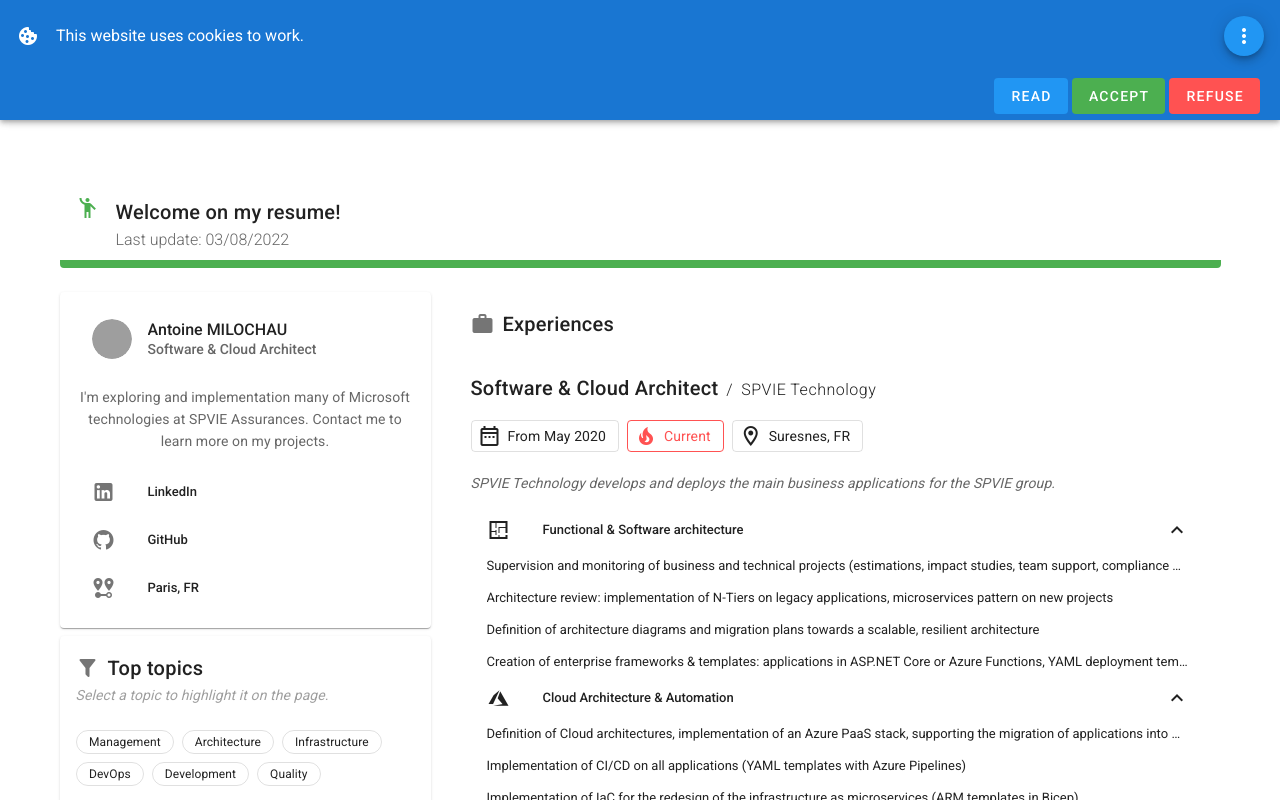
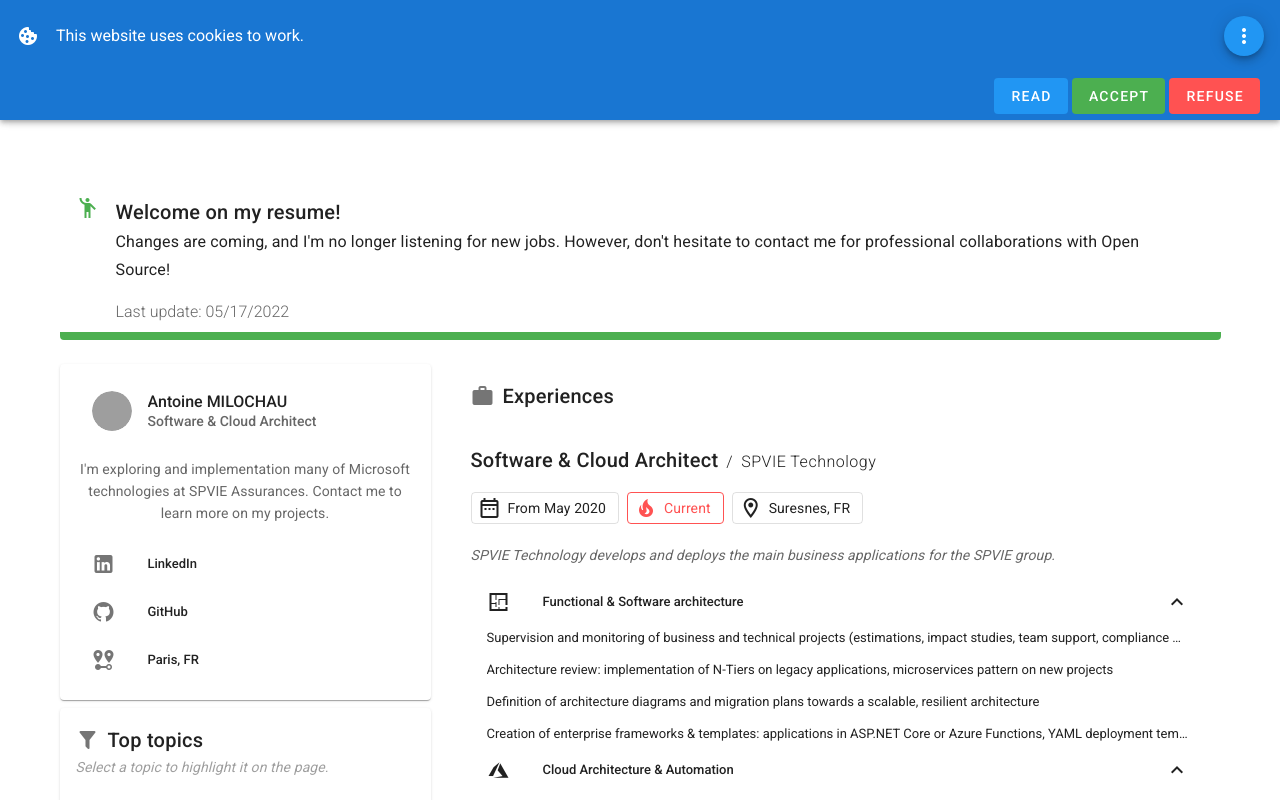
Before and after one commit to amilochau/cv, a Vue app: page /en/ in a window 1280 px wide. Shown: the top 800 px of the page. Built offline with nearby package versions, Linux system fonts and the light colour scheme; grey boxes are pictures that could not be loaded.

Commit message:
Update with last information

```diff
--- a/src/components/resume/section/Call.vue
+++ b/src/components/resume/section/Call.vue
@@ -8,6 +8,11 @@
     <h3 class="text-h6">
       {{ call.message }}
     </h3>
+    <p
+      v-if="call.description"
+      class="text-subtitle-1">
+      {{ call.description }}
+    </p>
     <div
       v-if="call.lastUpdate"
       class="text-body text--secondary font-weight-light">
--- a/src/data/resume/en.json
+++ b/src/data/resume/en.json
@@ -3,7 +3,8 @@
     "icon": { "mdi": "mdi-human-greeting" },
     "color": "success",
     "message": "Welcome on my resume!",
-    "lastUpdate": "2022-03-08"
+    "description": "Changes are coming, and I'm no longer listening for new jobs. However, don't hesitate to contact me for professional collaborations with Open Source!",
+    "lastUpdate": "2022-05-17"
   },
   "persona": {
     "image": "https://mil-content-prd-cdnedp-1.azureedge.net/web/images/cover-antoine-milochau.webp",
@@ -754,10 +755,9 @@
   "change": {
     "busy": true,
     "isTrialPeriod": false,
-    "isDepartureNotice": false,
-    "changeLikelihoodInPercent": 0.9,
-    "ongoingProcess": true,
-    "noticePeriodInDays": 90,
+    "isDepartureNotice": true,
+    "changeLikelihoodInPercent": 1.0,
+    "ongoingProcess": false,
     "noticePeriodBufferInDays": 21,
     "isDepartureEndOfMonth": false
   }
--- a/src/data/resume/fr.json
+++ b/src/data/resume/fr.json
@@ -3,7 +3,8 @@
     "icon": { "mdi": "mdi-human-greeting" },
     "color": "success",
     "message": "Bienvenue sur mon CV !",
-    "lastUpdate": "2022-03-08"
+    "description": "Des changements arrivent, et je ne suis désormais plus à l'écoute du marché. N'hésitez cependant pas à me contacter pour des collaborations professionnelles Open Source !",
+    "lastUpdate": "2022-05-17"
   },
   "persona": {
     "image": "https://mil-content-prd-cdnedp-1.azureedge.net/web/images/cover-antoine-milochau.webp",
@@ -754,10 +755,9 @@
   "change": {
     "busy": true,
     "isTrialPeriod": false,
-    "isDepartureNotice": false,
-    "changeLikelihoodInPercent": 0.9,
-    "ongoingProcess": true,
-    "noticePeriodInDays": 90,
+    "isDepartureNotice": true,
+    "changeLikelihoodInPercent": 1.0,
+    "ongoingProcess": false,
     "noticePeriodBufferInDays": 21,
     "isDepartureEndOfMonth": false
   }
--- a/src/models/business/Resume.ts
+++ b/src/models/business/Resume.ts
@@ -4,6 +4,7 @@
   icon?: IIcon
   color?: string
   message: string
+  description?: string
   lastUpdate?: string
 }
 
```
